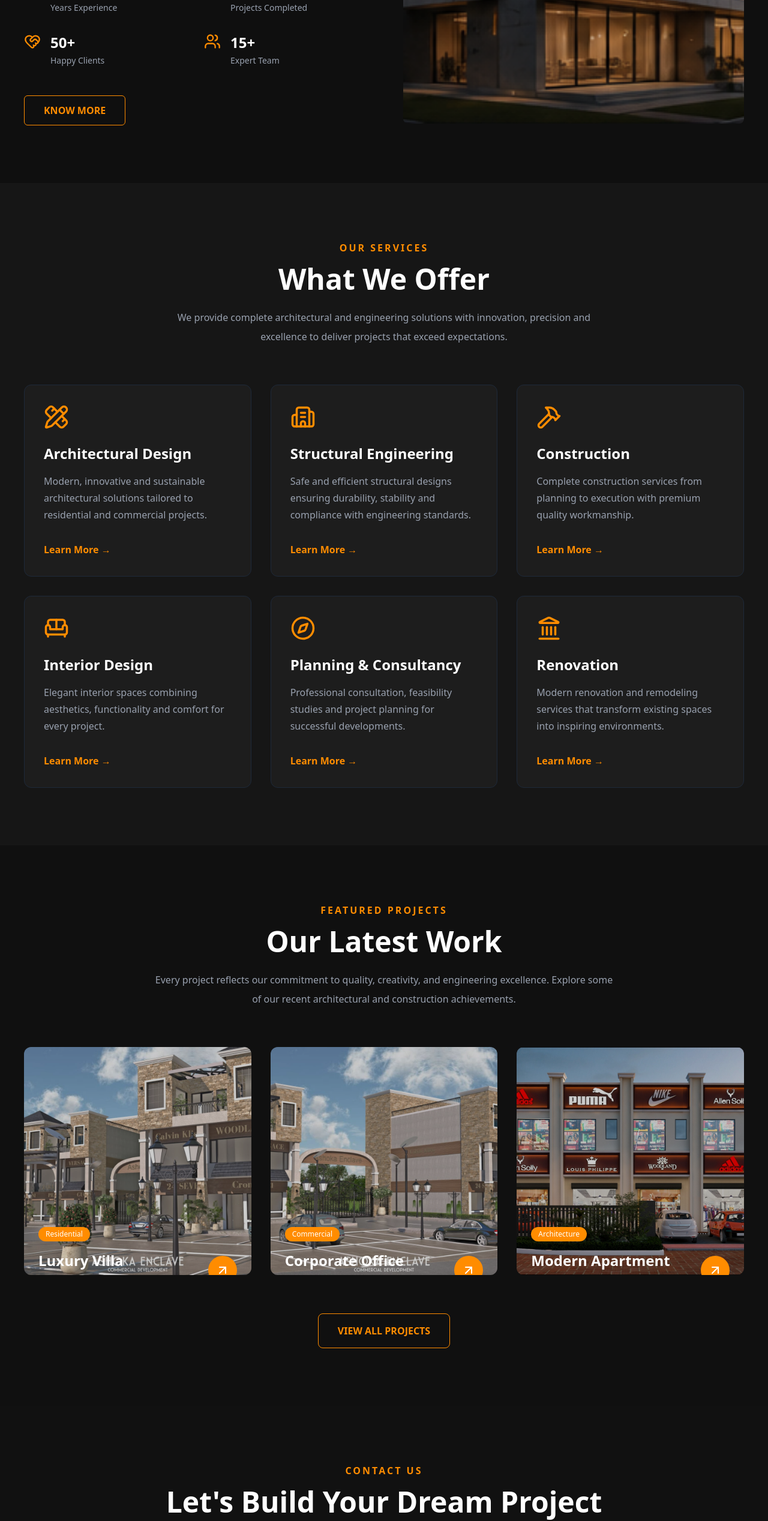
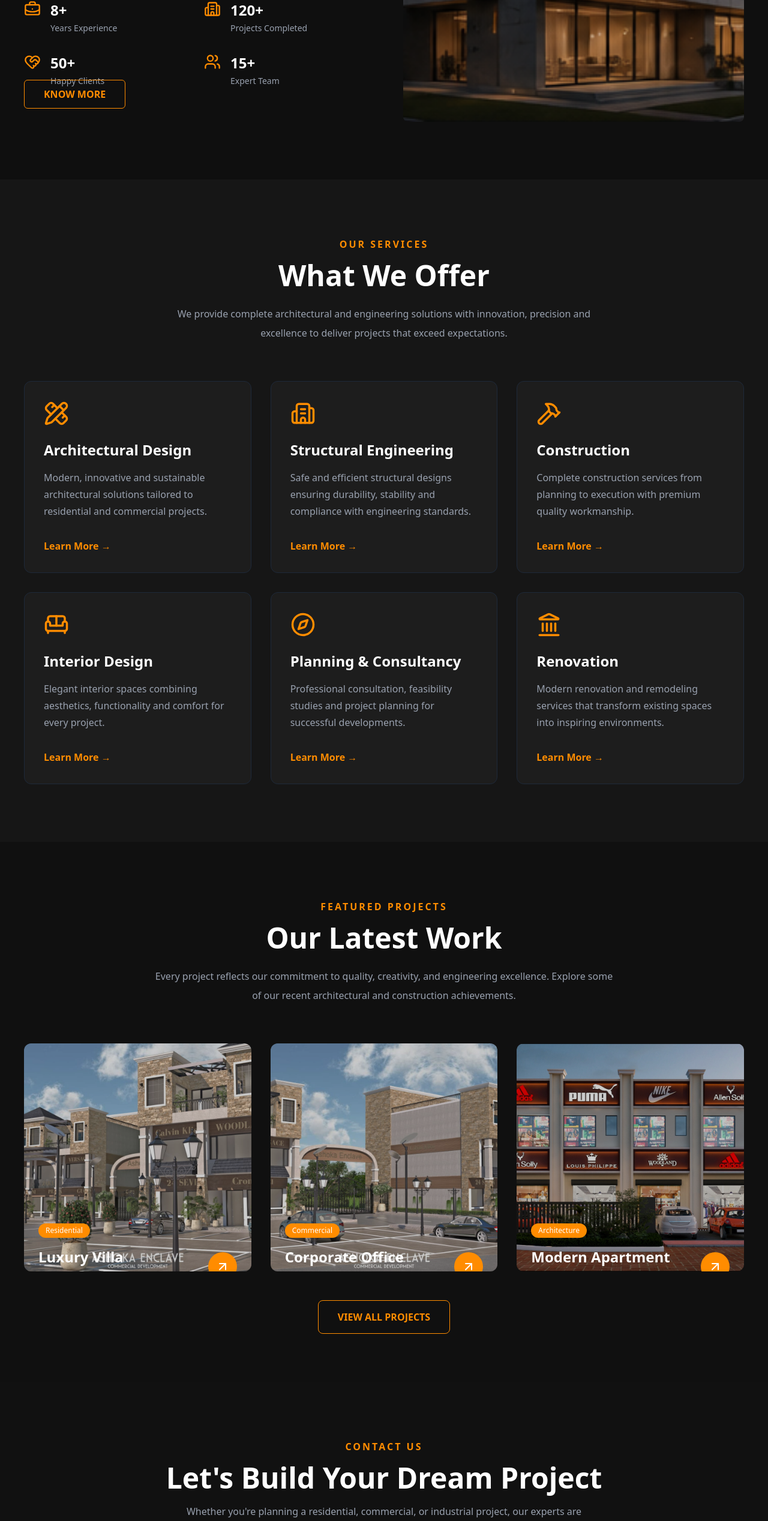
Before and after one commit to Singh-Arshvir/shahis-, a React (Vite) app: page / in a window 1280 px wide. Shown: the part 1373-3908 px from the top of the page at 60% size. Built offline with nearby package versions, Linux system fonts and the light colour scheme.

Commit message:
improvements

```diff
--- a/src/A.jsx
+++ b/src/A.jsx
@@ -13,14 +13,6 @@ export default function A() {
                 alt="Shahi Engineers"
                 className="w-12 h-12"
               />
-
-              <div>
-                <h2 className="text-2xl font-bold">SHAHI</h2>
-
-                <p className="text-xs tracking-[3px] text-gray-400 uppercase">
-                  Engineers & Architects
-                </p>
-              </div>
             </div>
 
             <p className="text-gray-400 leading-7">
--- a/src/About.jsx
+++ b/src/About.jsx
@@ -67,9 +67,12 @@ export default function About() {
             ))}
           </div>
 
-          <button className="mt-12 border border-[#ff8c00] text-[#ff8c00] hover:bg-[#ff8c00] hover:text-white transition px-8 py-3 rounded-md font-semibold">
+          <a
+            className="mt-12 border border-[#ff8c00] text-[#ff8c00] hover:bg-[#ff8c00] hover:text-white transition px-8 py-3 rounded-md font-semibold"
+            href="#contact"
+          >
             KNOW MORE
-          </button>
+          </a>
         </div>
 
         {/* Right Side */}
--- a/src/Projects.jsx
+++ b/src/Projects.jsx
@@ -82,9 +82,12 @@ export default function Projects() {
 
         {/* Button */}
         <div className="text-center mt-16">
-          <button className="border border-[#ff8c00] text-[#ff8c00] px-8 py-4 rounded-lg font-semibold hover:bg-[#ff8c00] hover:text-white transition duration-300">
+          <a
+            className="border border-[#ff8c00] text-[#ff8c00] px-8 py-4 rounded-lg font-semibold hover:bg-[#ff8c00] hover:text-white transition duration-300"
+            href="#contact"
+          >
             VIEW ALL PROJECTS
-          </button>
+          </a>
         </div>
       </div>
     </section>
```
